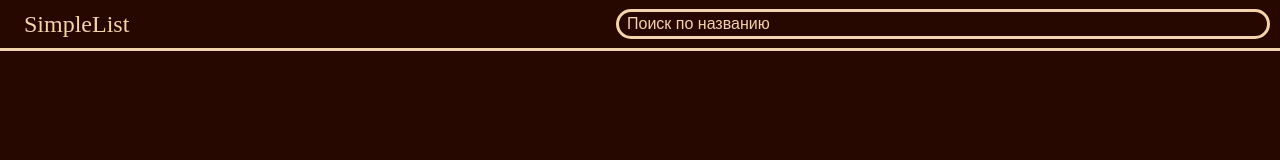
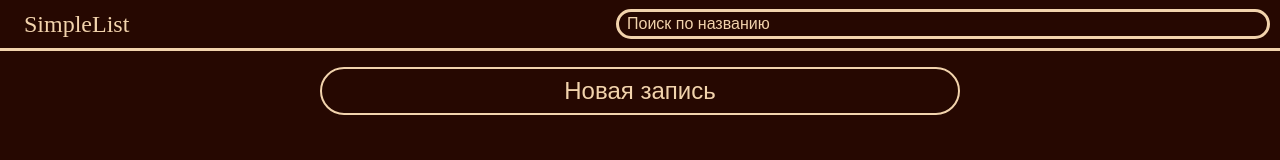
Before and after one commit to NickAlexeev4488/simple_todo_list, a website built with Vite: page index.html in a window 1280 px wide. Built offline with nearby package versions, Linux system fonts and the light colour scheme.

Commit message:
created addNewCard button

```diff
--- a/code.js
+++ b/code.js
@@ -18,9 +18,27 @@ searchInput.classList.add('searchInput')
 searchInput.placeholder = 'Поиск по названию'
 
 
-// Добавляем дочерние теги
+// Добавляем дочерние теги header
 logo.appendChild(logoText)
 searchDiv.appendChild(searchInput)
 header.append(logo, searchDiv)
 
+// Основной блок
+let main = document.createElement('section')
+main.classList.add('mainBlock')
+
+// Блок добавления карточки
+let newCardButton = document.createElement('button')
+newCardButton.classList.add('newCardButton')
+newCardButton.innerText = 'Новая запись'
+
+// Контейнер карточек
+let cardContainer = document.createElement('div')
+cardContainer.classList.add('cardContainer')
+
+// Добавляем дочерние теги main
+main.appendChild(newCardButton)
+main.appendChild(cardContainer)
+
 body.appendChild(header)
+body.appendChild(main)
--- a/style.css
+++ b/style.css
@@ -50,3 +50,29 @@ input:focus {
 .searchInput::placeholder {
   color: var(--white);
 }
+
+.mainBlock{
+  display: flex;
+  flex-direction: column;
+  align-items: center;
+  width: 100%;
+}
+
+.newCardButton{
+  width: 50%;
+  height: 48px;
+  border: 2px solid var(--white);
+  border-radius: 48px;
+  margin-top: 16px;
+  color: var(--white);
+  font-size: 24px;
+  cursor: pointer;
+}
+
+
+.trashCanIcon{
+  width: 50px;
+  height: 50px;
+  background: url('imgs/trashCan.svg') no-repeat center;
+  background-size: contain;
+}
```
Also changed, not shown: imgs/trashCan.svg (added).
